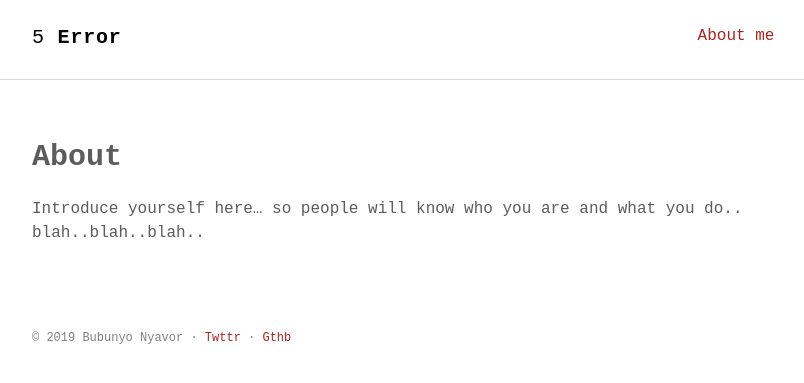
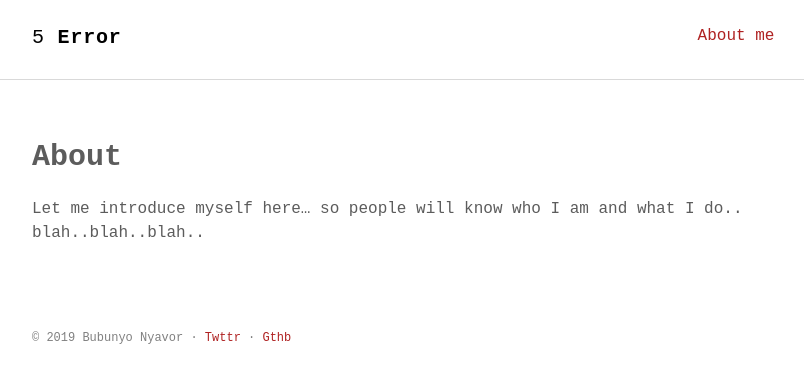
Before and after one commit to bubunyo/bubunyo.github.io, a Jekyll site: the page built from about.md, in a window 1280 px wide. Shown: the top 383 px of the page, without its empty margins (232-1036 px from the left). Built offline with Jekyll 4.4.1, drawn with Linux system fonts in a browser that asks for light colours; some web fonts are replaced.

Commit message:
about me

```diff
--- a/about.md
+++ b/about.md
@@ -4,4 +4,4 @@ title: About
 permalink: /about/
 ---
 
-Introduce yourself here... so people will know who you are and what you do.. blah..blah..blah..
+Let me introduce myself here... so people will know who I am and what I do.. blah..blah..blah..
```
